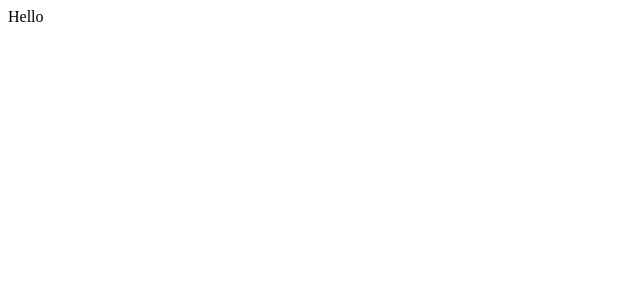
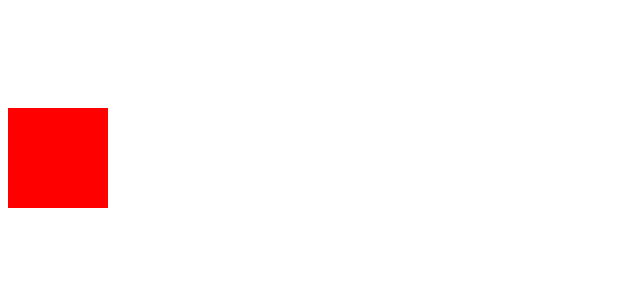
Before and after one commit to to6esko/todo_list_react_motion, a React app: page / in a window 1280 px wide. Shown: the top 300 px of the page, without its empty margins (0-640 px from the left). Built offline with nearby package versions, Linux system fonts and the light colour scheme.

Commit message:
run animaiton

```diff
--- a/App.js
+++ b/App.js
@@ -1,7 +1,32 @@
 import React from 'react';
-class App extends React.Component {
-    render(){
-        return <div>Hello</div>
+import {Motion, spring} from 'react-motion';
+import presets from './presets';
+
+
+
+class App extends React.Component{
+    constructor() {
+        super();
     }
+
+     render() {
+    return(
+      <Motion defaultStyle={{y: 500}} style={{y: spring(100,presets.woblly)}}>
+      {(obj) =>{
+          const {y}=obj;
+          let style={
+              WebkitTransform: `translate3d(0, ${y}px, 0)`,
+                  transform: `translate3d(0, ${y}px, 0)`
+          }
+          return (
+                <div style={style} className='block'>
+
+                  </div>
+          )
+      }}
+      </Motion>
+    )
+  }
 }
+
 export default App;
--- /dev/null
+++ b/app.css
@@ -0,0 +1,6 @@
+.block{
+    position:absolute;
+    background-color: red;
+    width:100px;
+    height: 100px;
+}
--- a/index.html
+++ b/index.html
@@ -3,6 +3,7 @@
 <head>
     <meta charset="UTF-8">
     <title>Document</title>
+    <link rel="stylesheet" href="./app.css" />
 </head>
 <body>
     <div id="app"></div>
--- /dev/null
+++ b/presets.js
@@ -0,0 +1,6 @@
+export default {
+  noWobble: {stiffness: 170, damping: 26}, // the default, if nothing provided
+  gentle: {stiffness: 120, damping: 14},
+  wobbly: {stiffness: 180, damping: 12},
+  stiff: {stiffness: 210, damping: 20},
+};
```
